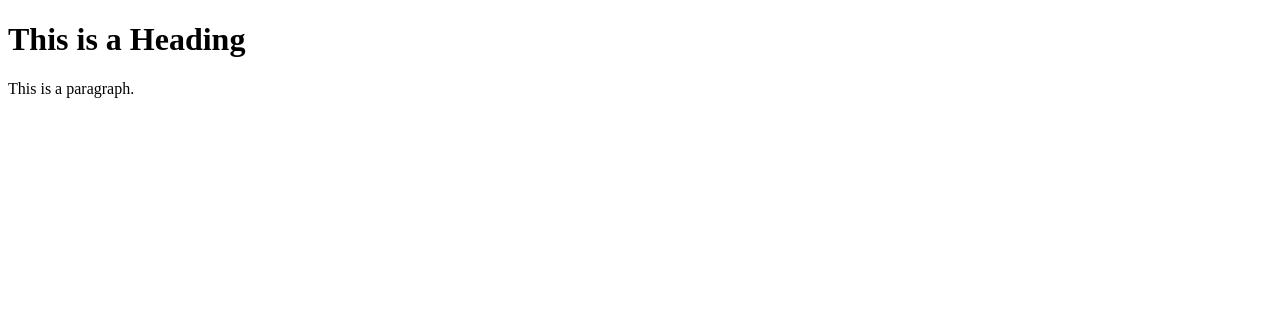
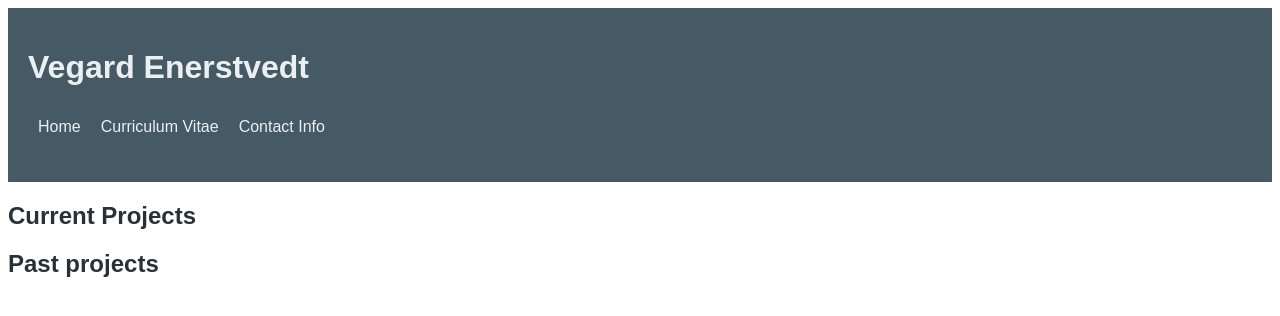
Before and after one commit to AvgKulType/AvgKulType.github.io, a plain HTML site: page index.html in a window 1280 px wide. Drawn offline with Linux system fonts and the light colour scheme.

Commit message:
Added CV and contact page and CSS-file

```diff
--- a/index.html
+++ b/index.html
@@ -1,12 +1,27 @@
  <!DOCTYPE html>
 <html>
 <head>
-<title>Vegard Enerstvedt - Personal Webpage</title>
+	<title>Vegard Enerstvedt - Personal Webpage</title>
+	<link rel="stylesheet" href="style.css">
 </head>
 <body>
 
-<h1>This is a Heading</h1>
-<p>This is a paragraph.</p>
+<header>
+
+	<h1><a href="index.html"> Vegard Enerstvedt </a></h1>
+	<ul>
+		<li> <a href="index.html"> Home </a></li>
+		<li> <a href="cv.html"> Curriculum Vitae </a></li>
+		<li> <a href="contact_info.html"> Contact Info </a> </li>
+	</ul>
+
+</header>
+
+	<h2>Current Projects</h2>
+
+
+	<h2> Past projects</h2>
+
 
 </body>
 </html>
--- /dev/null
+++ b/style.css
@@ -0,0 +1,52 @@
+/* Styleguide:
+Main color (light):  #eceff1;
+Secondary color (middle): #455a64 ;
+Third color (darkerst): #263238
+*/
+
+
+body {
+  background-color: eceff1;
+  color: #263238;
+  font-family: Arial;
+}
+
+ul {
+  list-style-type: none;
+  /*margin: 10px;*/
+  padding: 0px;
+  overflow: hidden;
+
+}
+
+li {
+  float: left;
+}
+
+li a {
+  display: block;
+  text-align: center;
+  padding: 10px 10px;
+  text-decoration: none;
+  background-color: #455a64
+}
+
+li a:hover {
+  background-color: #263238;
+}
+
+li a:.active {
+  background-color: #263238;
+}
+
+header{
+  background-color: #455a64;
+  color: #eceff1;
+  padding: 20px 20px ;
+  font-family: Arial;
+}
+
+a{
+  color: #eceff1;
+  text-decoration: none;
+}
```
Also changed, not shown: contact_info.html (added, +23 -0 lines), cv.html (added, +23 -0 lines), blue-grey-palette-materialize-css-6-colorswall.png (added).
